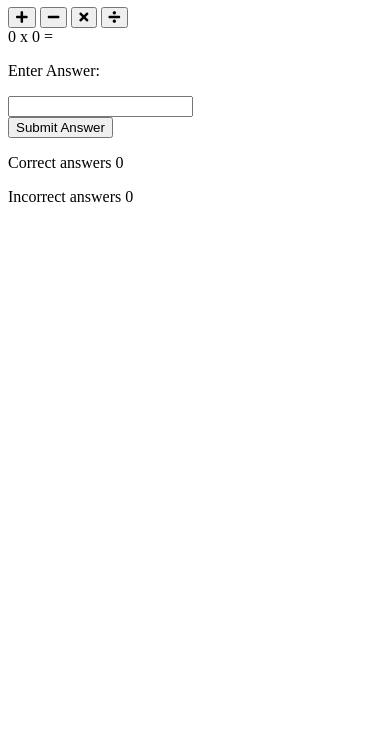
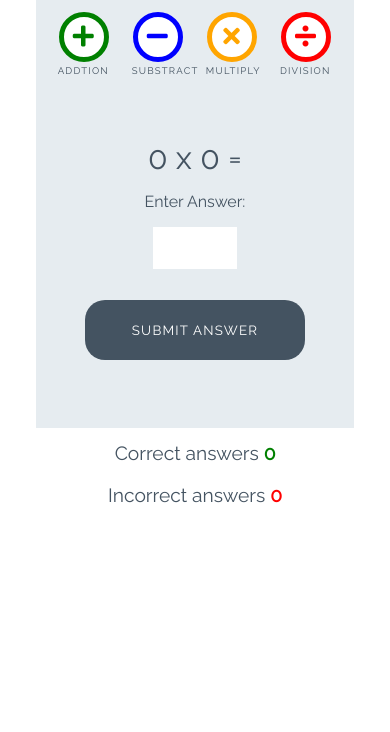
Before and after one commit to CodInst/Love-math2, a plain HTML site: page index.html in a window 390 px wide. Shown: the part 112-844 px from the top of the page. Drawn offline with Linux system fonts and the light colour scheme.

Commit message:
add style for game

```diff
--- a/assets/css/style.css
+++ b/assets/css/style.css
@@ -0,0 +1,254 @@
+/* --------- Global style */
+
+body {
+    background-color: white;
+    font-family: "Raleway", sans-serif;
+    color: #445361;
+    text-align: center;
+}
+
+/* --------- Heading */
+
+.heading {
+    text-align: center;
+    font-size: 2.5rem;
+}
+
+.logo {
+    height: 40px;
+    padding-right: 5px;
+}
+
+/* --------- Game layout */
+
+.game-area {
+    background-color: #E6ECF0;
+    box-sizing: border-box;
+    width: 85%;
+    height: 65vh;
+    max-height: 450px;
+    max-width: 830px;
+    margin-left: auto;
+    margin-right: auto;
+    padding: 1%;
+}
+
+.question-area {
+    width: 50%;
+    font-size: 2rem;
+    margin: auto;
+    padding: 50px 0;
+}
+
+.question-area span {
+    padding: 0 15px;
+}
+
+.score-area {
+    margin: 5px auto;
+    width: 60%;
+    font-size: 1.2rem;
+}
+
+.controls-area {
+    width: 85%;
+    margin: 30px auto;
+}
+
+#score {
+    color: green;
+    font-weight: bold;
+}
+
+#incorrect {
+    color: red;
+    font-weight: bold;
+}
+
+.answer-message {
+    display: none;
+    font-size: 1rem;
+}
+
+#answer-box {
+    border: none;
+    color: #445361;
+    display: inline-block;
+    height: 40px;
+    width: 80px;
+    font-size: 1.2rem;
+}
+
+.scores {
+    display: inline-block;
+    padding: 25px;
+}
+
+/* --------- Buttons */
+
+.btn {
+    width: 220px;
+    height: 60px;
+    font-family: "Raleway", sans-serif;
+    text-transform: uppercase;
+    letter-spacing: 1.2px;
+    color: white;
+}
+
+.btn:focus {
+    outline: none;
+}
+
+.btn--big {
+    padding-top: 10px;
+    border-radius: 50%;
+    background-color: white;
+    border: 10px solid;
+    width: 100px;
+    height: 100px;
+    font-size: 3.2rem;
+    margin: 0 30px;
+    transition: all 0.5s;
+}
+
+.btn--big::after{
+    content: attr(data-type);
+    font-size: 1rem;
+    color: #445361;
+    position:relative;
+    left: -0.5rem;
+}
+
+.btn--blue {
+    border-color: blue;
+    color: blue;
+}
+
+
+
+.btn--blue:active,
+.btn--blue:hover {
+    background-color: darkblue;
+    color: white;
+}
+
+.btn--orange {
+    border-color: orange;
+    color: orange;
+}
+
+.btn--orange:active,
+.btn--orange:hover {
+    background-color: darkorange;
+    color: white;
+}
+
+.btn--red {
+    border-color: red;
+    color: red;
+}
+
+.btn--red:active,
+.btn--red:hover {
+    background-color: darkred;
+    color: white;
+}
+
+.btn--green {
+    border-color: green;
+    color: green;
+}
+
+.btn--green:active,
+.btn--green:hover {
+    background-color: darkgreen;
+    color: white;
+}
+
+.btn--gray {
+    margin-top: 25px;
+    background-color: #445361;
+    border: 1px transparent;
+    border-radius: 20px;
+}
+
+.btn--gray:active,
+.btn--gray:hover {
+    background-color: #0d1013;
+}
+
+/* --------- Media queries */
+
+@media (max-width: 414px) {
+    .controls-area {
+        width: 100%;
+    }
+
+    .btn--big {
+        margin: 0 10px;
+        padding: 5px;
+        border: 5px solid;
+        width: 50px;
+        height: 50px;
+        font-size: 1.5rem;
+    }
+
+    .btn--big::after {
+        font-size: 0.6rem;
+        left: -0.7rem;
+    }
+
+    .question-area {
+        padding: 10% 0;
+        width: 100%;
+    }
+
+    .question-area span {
+        padding: 0;
+    }
+
+    .answer-message {
+        display: block;
+    }
+
+    #answer-box {
+        display: block;
+        margin: 0 auto;
+    }
+    .btn--gray {
+        margin-top: 0;
+    }
+
+    .score-area {
+        width: 100%;
+    }
+
+    .scores {
+        margin: 0.5em auto;
+        display: block;
+        padding: 5px;
+    }
+
+    .heading {
+        font-size: 2rem;
+    }
+}
+
+@media (max-width: 320px) {
+    .game-area {
+        height: 70vh;
+    }
+
+    .controls-area {
+        width: 75%;
+        margin: 10px auto;
+    }
+
+    .btn--big {
+        margin: 10px 10px;
+    }
+    .question-area {
+        padding: 10px 0;
+    }
+
+}
--- a/index.html
+++ b/index.html
@@ -22,14 +22,23 @@
   </head>
   <body>
     <h1 class="heading">
-        <img class="logo" src="assets/images/logo.png" alt="Love Math Logo">Love Math
+      <img class="logo" src="assets/images/logo.png" alt="Love Math Logo" />Love
+      Math
     </h1>
     <div class="game-area">
       <div class="controls-area">
-            <button class="btn btn--big btn--green"><i class="fas fa-plus"></i></button>
-            <button class="btn btn--big btn--blue"><i class="fas fa-minus"></i></button>
-            <button class="btn btn--big btn--orange"><i class="fas fa-times"></i></button>
-            <button class="btn btn--big btn--red"><i class="fas fa-divide"></i></button>
+        <button data-type="addtion" class="btn btn--big btn--green">
+          <i class="fas fa-plus"></i>
+        </button>
+        <button data-type="substract" class="btn btn--big btn--blue">
+          <i class="fas fa-minus"></i>
+        </button>
+        <button data-type="multiply" class="btn btn--big btn--orange">
+          <i class="fas fa-times"></i>
+        </button>
+        <button data-type="division" class="btn btn--big btn--red">
+          <i class="fas fa-divide"></i>
+        </button>
       </div>
       <div class="question-area">
         <span id="operand1">0</span>
@@ -37,9 +46,9 @@
         <span id="operand2">0</span>
         <span>=</span>
         <p class="answer-message">Enter Answer:</p>
-            <input id="answer-box" type="number">
+        <input id="answer-box" type="number" />
       </div>
-        <button class="btn btn--gray">Submit Answer</button>
+      <button data-type="submit" class="btn btn--gray">Submit Answer</button>
     </div>
     <div class="score-area">
       <p class="scores">Correct answers <span id="score">0</span></p>
```
Lines whose indentation alone changed are shown as unchanged.
